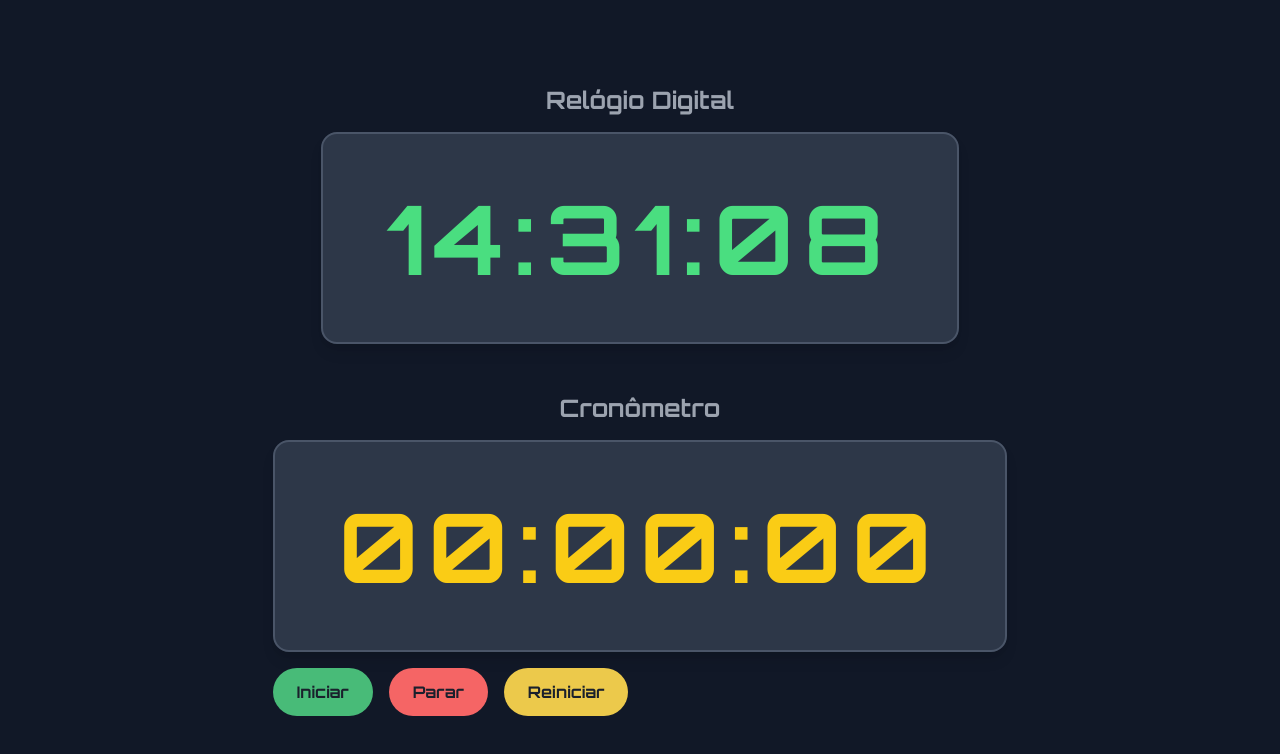
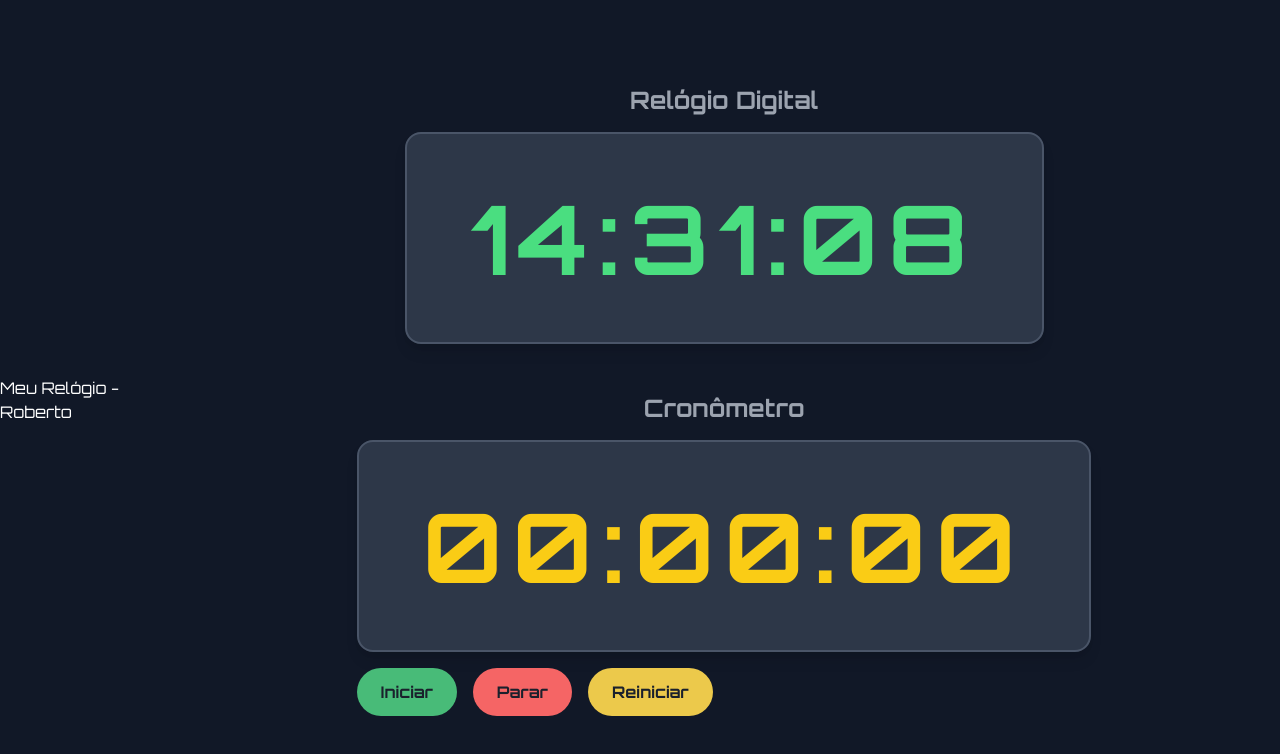
Before and after one commit to robertonunessantos/relogio, a plain HTML site: page index.html in a window 1280 px wide. Drawn offline with nearby package versions, Linux system fonts and the light colour scheme.

Commit message:
Update index.html

```diff
--- a/index.html
+++ b/index.html
@@ -73,7 +73,7 @@
     </style>
 </head>
 <body class="bg-gray-900 text-white flex items-center justify-center min-h-screen">
-
+<h1>Meu Relógio - Roberto</h1>
     <div class="container">
         <!-- Digital Clock Section -->
         <div>
```
